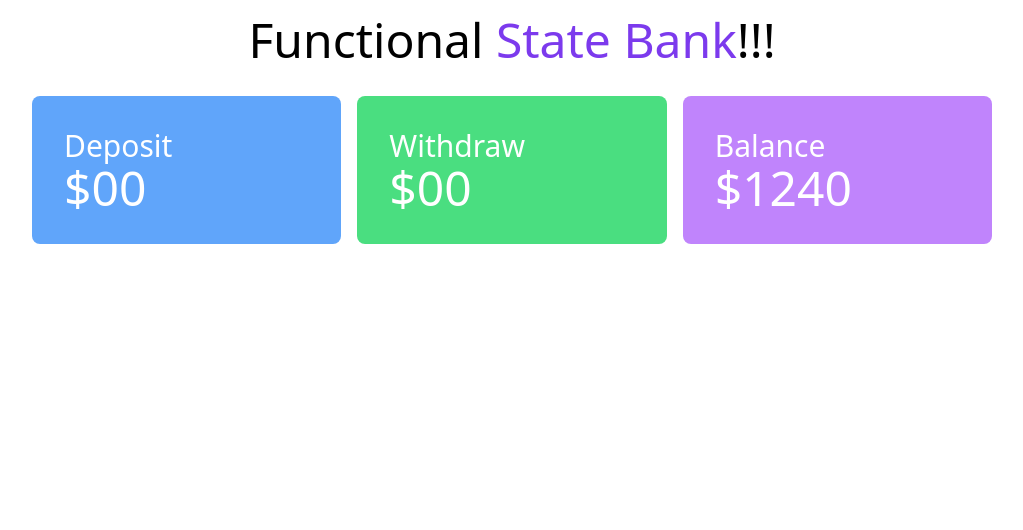
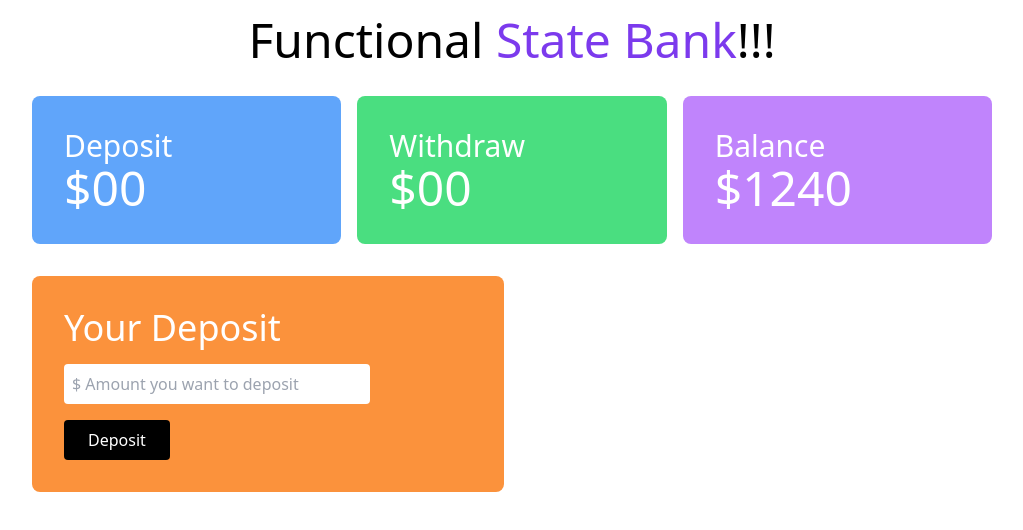
Before and after one commit to nazmus-sakibb/state-bank, a plain HTML site: page index.html in a window 1280 px wide. Shown: the whole page, without its empty margins (128-1151 px from the left). Drawn offline with nearby package versions, Linux system fonts and the light colour scheme.

Commit message:
add deposit input field

```diff
--- a/index.html
+++ b/index.html
@@ -31,6 +31,16 @@
                 </div>
             </div>
         </section>
+
+        <section class="mt-8 w-3/4 mx-auto">
+            <div class="grid grid-cols-2 gap-4">
+                <div class="bg-orange-400 p-8 rounded-lg">
+                    <h3 class="text-4xl text-white mb-4">Your Deposit</h3>
+                    <input type="text" class="w-3/4 p-2 rounded block" placeholder="$ Amount you want to deposit">
+                    <button id="btn-deposit" class="bg-black px-6 py-2 text-white rounded mt-4 font-medium hover:bg-sky-500">Deposit</button>
+                </div>
+            </div>
+        </section>
     </main>
 </body>
 </html>
```
